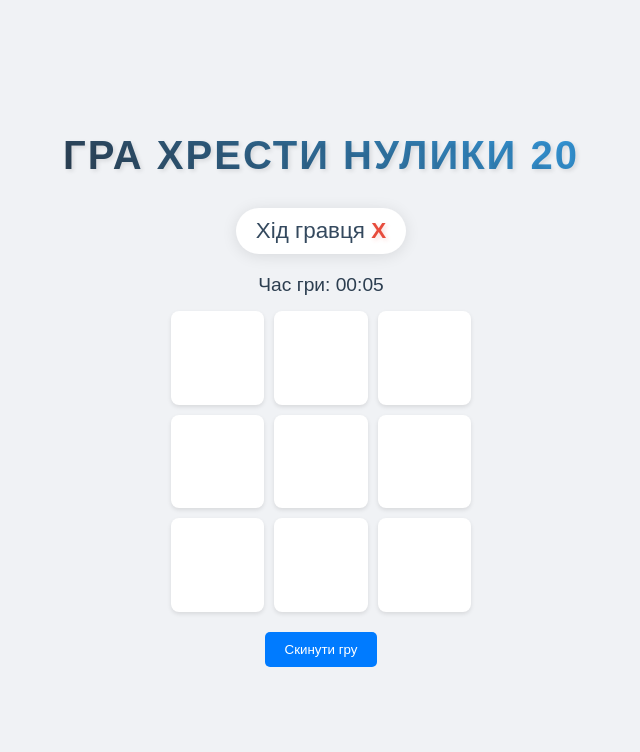
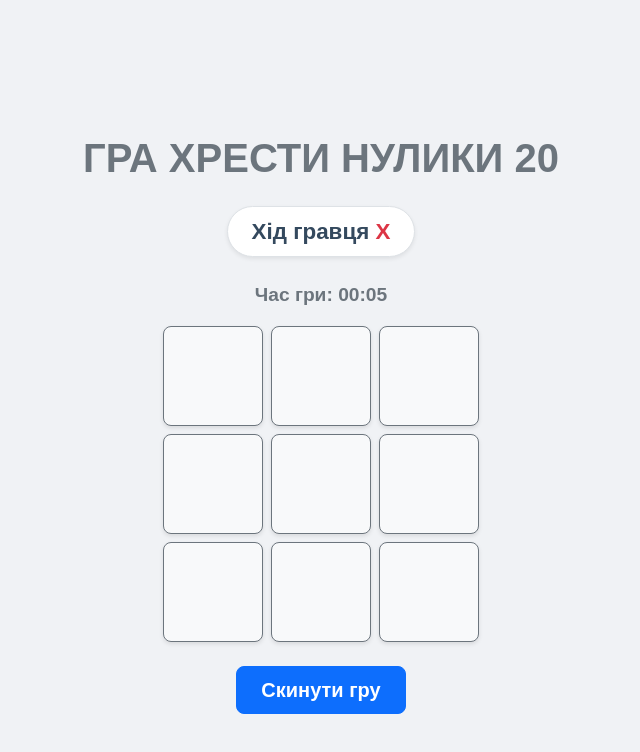
Before and after one commit to Skhmelyuk/tic-tac-toe-pv521, a React (Vite) app: page / in a window 1280 px wide. Shown: the top 752 px of the page, without its empty margins (319-959 px from the left). Built offline with nearby package versions, Linux system fonts and the light colour scheme.

Commit message:
Style Tic-Tac-Toe application using React Bootstrap

```diff
--- a/package.json
+++ b/package.json
@@ -10,7 +10,9 @@
     "preview": "vite preview"
   },
   "dependencies": {
+    "bootstrap": "^5.3.8",
     "react": "^19.2.6",
+    "react-bootstrap": "^2.10.10",
     "react-dom": "^19.2.6"
   },
   "devDependencies": {
--- a/src/App.tsx
+++ b/src/App.tsx
@@ -1,8 +1,11 @@
+import Container from "react-bootstrap/Container";
+import Row from "react-bootstrap/Row";
+import Col from "react-bootstrap/Col";
+import Button from "react-bootstrap/Button";
 import { Cell } from "./components/Cell";
 import { Status } from "./components/Status";
 import { TitleGame } from "./components/TitleGame";
 import useGame from "./hooks/useGame";
-import { useState, useEffect } from "react";
 
 const formatTime = (timeInSeconds: number): string => {
   const mins = Math.floor(timeInSeconds / 60);
@@ -23,24 +26,51 @@ function App() {
   } = useGame();
 
   return (
-    <div className="game" id="game">
+    <Container className="d-flex flex-column align-items-center justify-content-center mt-5" id="game">
       <TitleGame title="Гра хрести нулики" age={20} />
       <Status player={currentPlayer} winner={winner} isDraw={isDraw} />
-      <div className = "timer"> Час гри: {formatTime(seconds)}</div>
-      <div className="board">
-        {cells.map((cell, index) => (
-          <Cell
-            value={cell}
-            key={index}
-            onCellClick={() => handleCellClick(index)}
-            isWinner={winnerCombination.includes(index)}
-          />
-        ))}
+      <div className="mb-3 text-secondary fw-semibold" style={{ fontSize: "1.2rem" }}>
+        Час гри: {formatTime(seconds)}
       </div>
-      <button className="reset" onClick={handleReset}>
+      <div className="d-flex flex-column gap-2 mb-4">
+        <Row className="gx-2">
+          {[0, 1, 2].map((index) => (
+            <Col key={index} className="col-auto">
+              <Cell
+                value={cells[index]}
+                onCellClick={() => handleCellClick(index)}
+                isWinner={winnerCombination.includes(index)}
+              />
+            </Col>
+          ))}
+        </Row>
+        <Row className="gx-2">
+          {[3, 4, 5].map((index) => (
+            <Col key={index} className="col-auto">
+              <Cell
+                value={cells[index]}
+                onCellClick={() => handleCellClick(index)}
+                isWinner={winnerCombination.includes(index)}
+              />
+            </Col>
+          ))}
+        </Row>
+        <Row className="gx-2">
+          {[6, 7, 8].map((index) => (
+            <Col key={index} className="col-auto">
+              <Cell
+                value={cells[index]}
+                onCellClick={() => handleCellClick(index)}
+                isWinner={winnerCombination.includes(index)}
+              />
+            </Col>
+          ))}
+        </Row>
+      </div>
+      <Button variant="primary" size="lg" onClick={handleReset} className="px-4 py-2 fw-bold">
         Скинути гру
-      </button>
-    </div>
+      </Button>
+    </Container>
   );
 }
 
--- a/src/components/Cell.tsx
+++ b/src/components/Cell.tsx
@@ -1,3 +1,4 @@
+import Button from "react-bootstrap/Button";
 import type { CellValue } from "../types";
 
 interface CellProps {
@@ -7,11 +8,23 @@ interface CellProps {
 }
 
 export function Cell({ value, onCellClick, isWinner }: CellProps) {
-  const cellClass = `cell ${value === "X" ? "x-mark" : value === "O" ? "o-mark" : ""} ${isWinner ? "winner" : ""}`;
+  const variant = isWinner ? "success" : "light";
+  const textColor = value === "X" ? "text-danger" : value === "O" ? "text-primary" : "";
 
   return (
-    <div className={cellClass} onClick={onCellClick}>
+    <Button
+      variant={variant}
+      onClick={onCellClick}
+      className={`d-flex align-items-center justify-content-center border border-secondary fw-bold ${textColor}`}
+      style={{
+        width: "100px",
+        height: "100px",
+        fontSize: "2.5rem",
+        boxShadow: "0 2px 4px rgba(0, 0, 0, 0.1)",
+        borderRadius: "8px",
+      }}
+    >
       {value}
-    </div>
+    </Button>
   );
 }
--- a/src/components/Status.tsx
+++ b/src/components/Status.tsx
@@ -9,22 +9,39 @@ interface StatusProps {
 export function Status({ player, winner, isDraw }: StatusProps) {
   if (winner) {
     return (
-      <div className="turn">
+      <div
+        className="d-inline-block text-center mb-4 px-4 py-2 bg-white rounded-pill shadow-sm border fw-semibold"
+        style={{ fontSize: "1.4rem", color: "#34495e", transition: "transform 0.3s ease" }}
+      >
         Гравець{" "}
-        <span className={winner === "X" ? "x-mark" : "o-mark"}>{winner}</span>{" "}
+        <span className={winner === "X" ? "text-danger fw-bold" : "text-primary fw-bold"}>
+          {winner}
+        </span>{" "}
         переміг!
       </div>
     );
   }
 
   if (isDraw) {
-    return <div className="turn">Нічия!</div>;
+    return (
+      <div
+        className="d-inline-block text-center mb-4 px-4 py-2 bg-white rounded-pill shadow-sm border fw-semibold"
+        style={{ fontSize: "1.4rem", color: "#34495e" }}
+      >
+        Нічия!
+      </div>
+    );
   }
 
   return (
-    <div className="turn">
+    <div
+      className="d-inline-block text-center mb-4 px-4 py-2 bg-white rounded-pill shadow-sm border fw-semibold"
+      style={{ fontSize: "1.4rem", color: "#34495e" }}
+    >
       Хід гравця{" "}
-      <span className={player === "X" ? "x-mark" : "o-mark"}>{player}</span>
+      <span className={player === "X" ? "text-danger fw-bold" : "text-primary fw-bold"}>
+        {player}
+      </span>
     </div>
   );
 }
--- a/src/components/TitleGame.tsx
+++ b/src/components/TitleGame.tsx
@@ -5,7 +5,7 @@ interface TitleGameProps {
 
 export function TitleGame({ title, age }: TitleGameProps) {
   return (
-    <h1 className="title">
+    <h1 className="text-center text-uppercase fw-bold text-secondary mb-4">
       {title} {age}
     </h1>
   );
--- a/src/index.css
+++ b/src/index.css
@@ -12,133 +12,3 @@ body {
   background-color: #f0f2f5;
   font-family: Arial, sans-serif;
 }
-
-.game {
-  text-align: center;
-}
-
-h1 {
-  color: #2c3e50;
-  margin-bottom: 20px;
-  font-size: 2.5rem;
-  text-transform: uppercase;
-  letter-spacing: 2px;
-  text-shadow: 2px 2px 4px rgba(0, 0, 0, 0.1);
-  background: linear-gradient(45deg, #2c3e50, #3498db);
-  -webkit-background-clip: text;
-  -webkit-text-fill-color: transparent;
-  padding-bottom: 10px;
-}
-
-.board {
-  display: grid;
-  grid-template-columns: repeat(3, 1fr);
-  gap: 10px;
-  width: 300px;
-  margin: 0 auto;
-}
-
-.cell {
-  background: white;
-  border-radius: 8px;
-  box-shadow: 0 2px 4px rgba(0, 0, 0, 0.1);
-  aspect-ratio: 1;
-  cursor: pointer;
-  transition:
-    background-color 0.3s ease,
-    transform 0.2s ease;
-  display: flex;
-  justify-content: center;
-  align-items: center;
-  font-size: 2.5rem;
-  font-weight: bold;
-}
-
-.x-mark {
-  color: #e74c3c;
-  text-shadow: 2px 2px 4px rgba(231, 76, 60, 0.2);
-}
-
-.o-mark {
-  color: #3498db;
-  text-shadow: 2px 2px 4px rgba(52, 152, 219, 0.2);
-}
-
-.cell:hover {
-  background-color: #f8f9fa;
-  transform: scale(1.05);
-}
-
-.cell.winner {
-  background: linear-gradient(45deg, #2ecc71, #27ae60);
-  color: white !important;
-  animation: winPulse 1.5s ease-in-out infinite;
-  border: 2px solid #27ae60;
-  text-shadow: 1px 1px 2px rgba(0, 0, 0, 0.2) !important;
-  transform: scale(1.05);
-}
-
-.cell.winner:hover {
-  transform: scale(1.05);
-  background: linear-gradient(45deg, #27ae60, #2ecc71);
-}
-
-.turn {
-  margin-bottom: 20px;
-  font-size: 1.4rem;
-  color: #34495e;
-  padding: 10px 20px;
-  background-color: #fff;
-  border-radius: 30px;
-  box-shadow: 0 2px 15px rgba(0, 0, 0, 0.1);
-  display: inline-block;
-  font-weight: 500;
-  transition: transform 0.3s ease;
-}
-
-.turn span.x-mark {
-  color: #e74c3c;
-  font-weight: 700;
-}
-.turn span.o-mark {
-  color: #007bff;
-  font-weight: 700;
-}
-
-.turn:hover {
-  transform: translateY(-2px);
-}
-
-.reset {
-  margin-top: 20px;
-  padding: 10px 20px;
-  background-color: #007bff;
-  color: white;
-  border: none;
-  border-radius: 5px;
-  cursor: pointer;
-  transition: background-color 0.3s ease;
-}
-
-.reset:hover {
-  background-color: #0056b3;
-}
-
-@keyframes winPulse {
-  0% {
-    box-shadow: 0 0 0 0 rgba(46, 204, 113, 0.4);
-  }
-  70% {
-    box-shadow: 0 0 0 10px rgba(46, 204, 113, 0);
-  }
-  100% {
-    box-shadow: 0 0 0 0 rgba(46, 204, 113, 0);
-  }
-}
-
-.timer {
-  margin-bottom: 15px;
-  font-size: 1.2rem;
-  color: #2c3e50;
-  font-weight: 500;
-}
--- a/src/main.tsx
+++ b/src/main.tsx
@@ -1,5 +1,6 @@
 import { StrictMode } from "react";
 import { createRoot } from "react-dom/client";
+import "bootstrap/dist/css/bootstrap.min.css";
 import "./index.css";
 import App from "./App.tsx";
 
```
Also changed, not shown: 1 other file (tests, documents, lock files or other folders).
